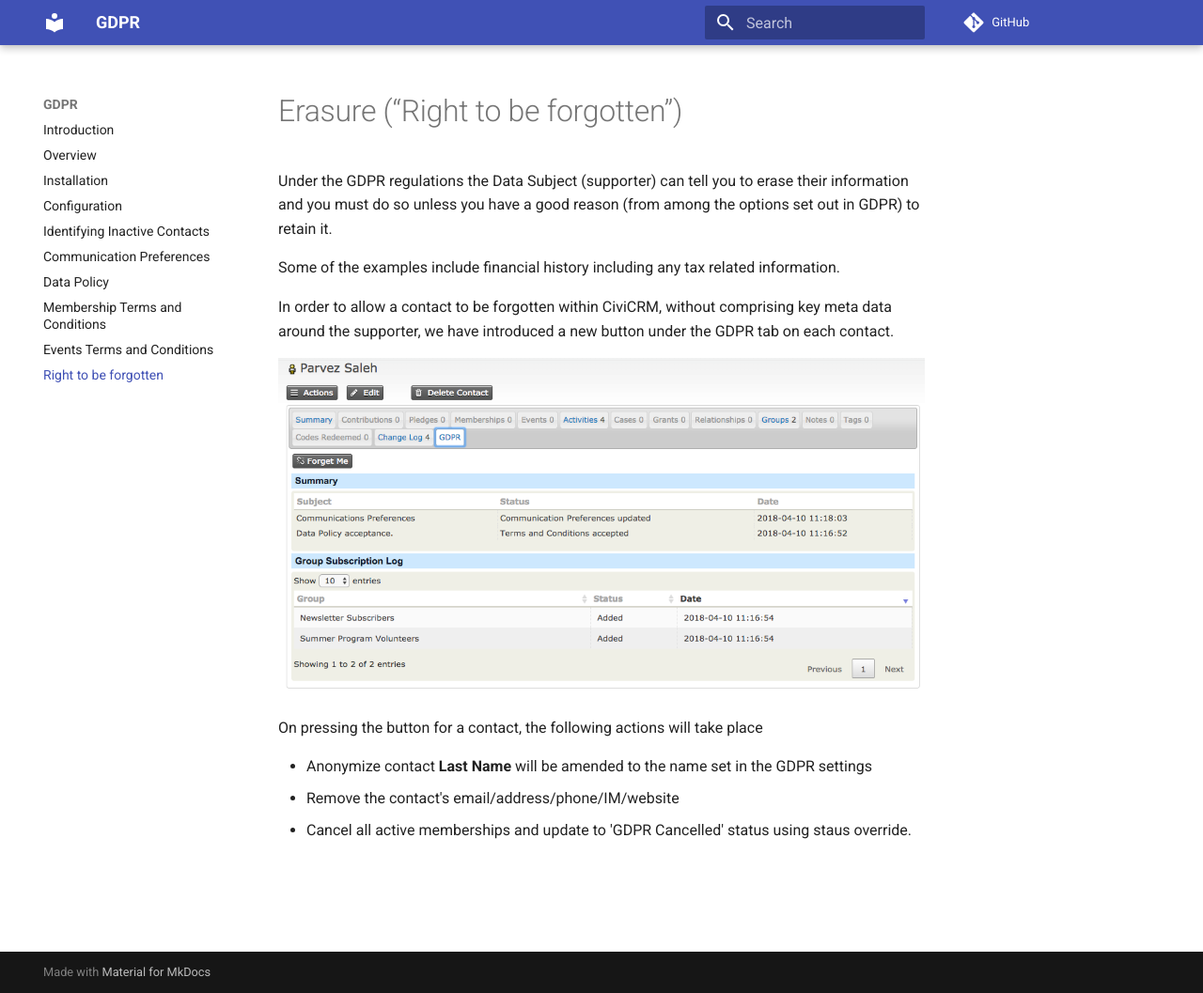
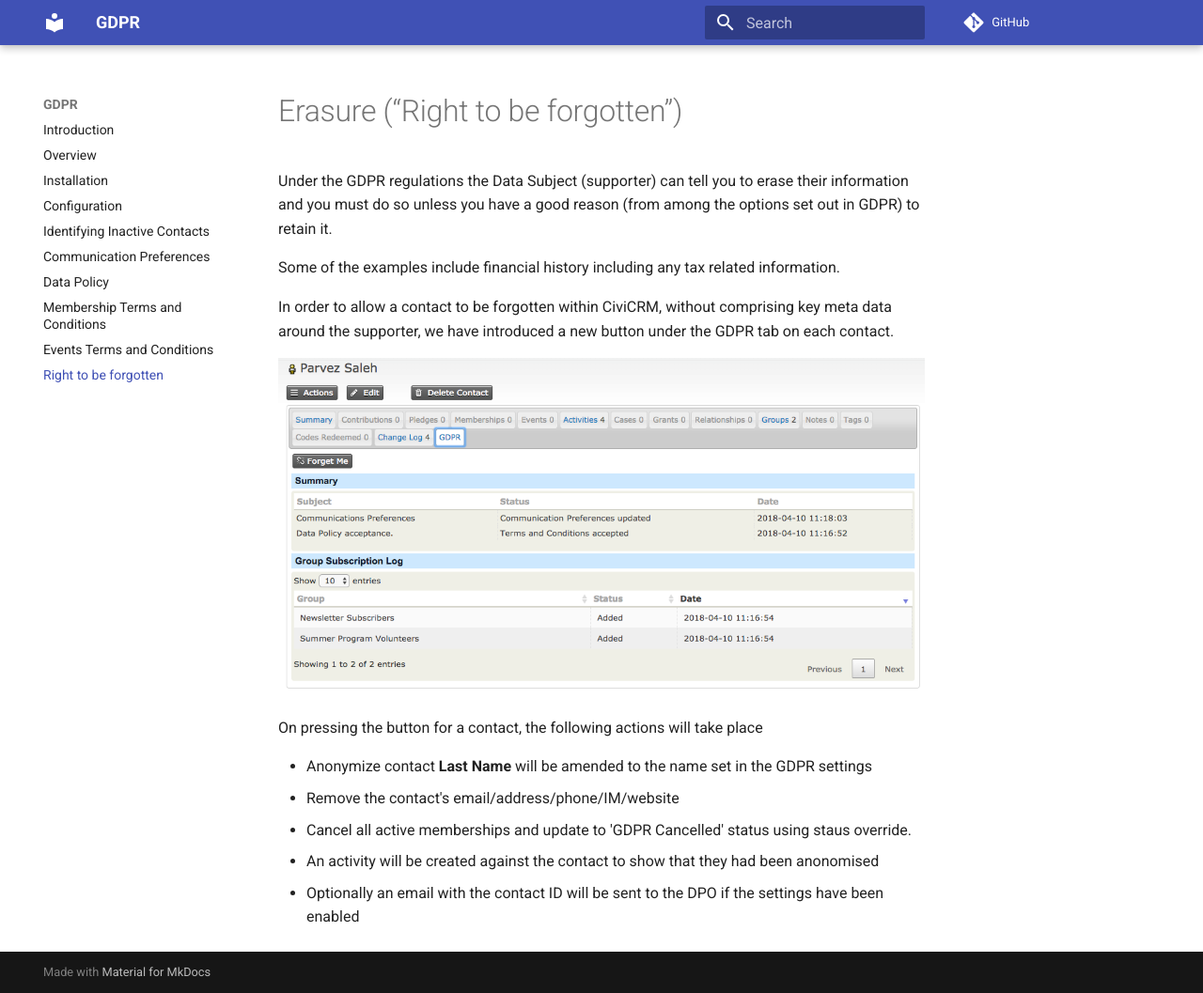
Before and after one commit to veda-consulting-company/uk.co.vedaconsulting.gdpr, an MkDocs documentation site: the page built from docs/right-to-be-forgotten.md, in a window 1280 px wide and 1057 px high. Shown: the whole window at 94% size. Built offline with MkDocs 1.6.1 and Material for MkDocs 9.7.7, drawn with Linux system fonts in a browser that asks for light colours; comment, search, counter and statistics services are not loaded; old or Windows-style settings are respelled for this version of MkDocs.

Commit message:
Docs - Right to be forgotten
Added Activity
Added Email to DPO

```diff
--- a/docs/right-to-be-forgotten.md
+++ b/docs/right-to-be-forgotten.md
@@ -13,3 +13,5 @@ On pressing the button for a contact, the following actions will take place
 * Anonymize contact **Last Name** will be amended to the name set in the GDPR settings
 * Remove the contact's email/address/phone/IM/website
 * Cancel all active memberships and update to 'GDPR Cancelled' status using staus override.
+* An activity will be created against the contact to show that they had been anonomised
+* Optionally an email with the contact ID will be sent to the DPO if the settings have been enabled
```
